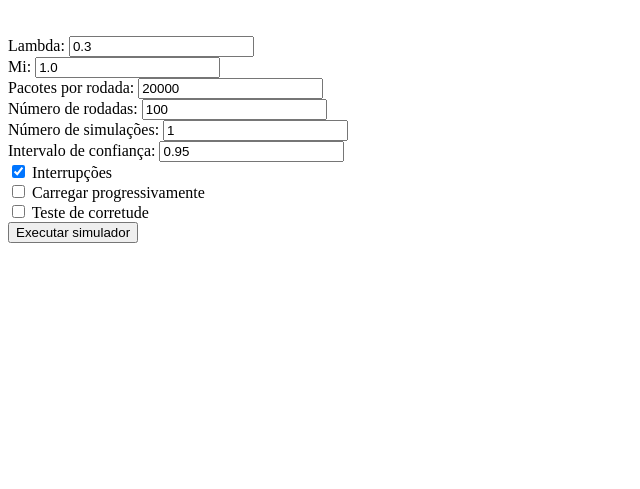
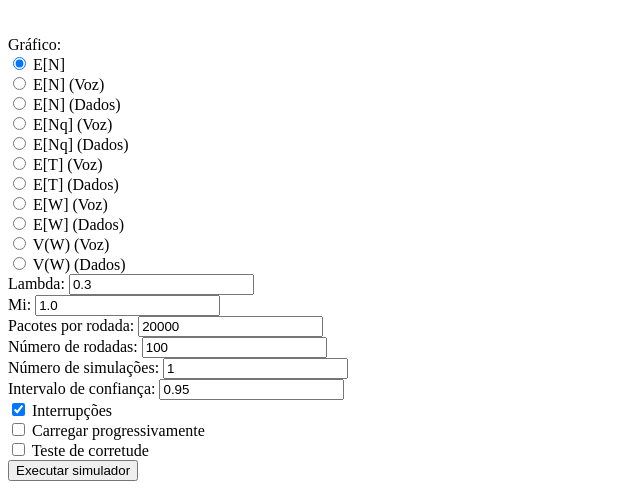
Before and after one commit to vitor251093/SimuladorAD.2018-1, a Flask app: page / in a window 1280 px wide. Shown: the part 482-971 px from the top of the page, without its empty margins (0-640 px from the left). Before the commit the page ends 725 px from the top, so only its background shows below. Run offline with Flask 2, Linux system fonts and the light colour scheme; parts of the project's set-up code (start-up, migrations or seed data) failed here and were passed over; some libraries are stand-ins or nearby versions.

Commit message:
Entrada de dados completada

```diff
--- a/simulador/templates/index.html
+++ b/simulador/templates/index.html
@@ -18,7 +18,20 @@
     </div>
     <br>
     <br>
-    <!--variavelDeSaida = int(request.args.get('variavel', default='1'))-->
+    <label>Gráfico:</label>
+    <form action="">
+        <input type="radio" name="variavel" value="1" checked> E[N]<br>
+        <input type="radio" name="variavel" value="2"> E[N] (Voz)<br>
+        <input type="radio" name="variavel" value="3"> E[N] (Dados)<br>
+        <input type="radio" name="variavel" value="4"> E[Nq] (Voz)<br>
+        <input type="radio" name="variavel" value="5"> E[Nq] (Dados)<br>
+        <input type="radio" name="variavel" value="6"> E[T] (Voz)<br>
+        <input type="radio" name="variavel" value="7"> E[T] (Dados)<br>
+        <input type="radio" name="variavel" value="8"> E[W] (Voz)<br>
+        <input type="radio" name="variavel" value="9"> E[W] (Dados)<br>
+        <input type="radio" name="variavel" value="10"> V(W) (Voz)<br>
+        <input type="radio" name="variavel" value="11"> V(W) (Dados)
+    </form>
     <label>Lambda:</label> <input type="text" id="lambda" value="0.3"/><br>
     <label>Mi:</label> <input type="text" id="mi" value="1.0"/><br>
     <label>Pacotes por rodada:</label> <input type="text" id="pacotesporrodada" value="20000"/><br>
@@ -112,6 +125,15 @@
 
 
         document.getElementById('runSimulator').addEventListener('click', function () {
+            var lambda = document.getElementById("lambda").value;
+            var mi = document.getElementById("mi").value;
+            var pacotesporrodada = document.getElementById("pacotesporrodada").value;
+            var rodadas = document.getElementById("rodadas").value;
+            var simulacoes = document.getElementById("simulacoes").value;
+            var confianca = document.getElementById("confianca").value;
+
+            var teste = document.getElementById("teste").checked;
+            var interrupcoes = document.getElementById("interrupcoes").checked;
             var progressiveLoad = document.getElementById("progressiveLoad").checked;
 
             config.data.labels = [];
@@ -129,9 +151,25 @@
             var loadNextCsvTime = 20;
             var reloadViewTime = 1000;
 
-            var args = {progressivo: progressiveLoad.toString(),
-                        rodadas: '1',
-                        pacotesporrodada: '100'};
+            var variavelAtiva = '1';
+            var variavelRadios = document.getElementsByName('variavel');
+            for (var i = 0, length = variavelRadios.length; i < length; i++) {
+                if (variavelRadios[i].checked) {
+                    variavelAtiva = variavelRadios[i].value;
+                    break;
+                }
+            }
+
+            var args = {lambda: lambda,
+                        mi: mi,
+                        pacotesporrodada: pacotesporrodada,
+                        rodadas: rodadas,
+                        simulacoes: simulacoes,
+                        progressivo: progressiveLoad.toString(),
+                        interrupcoes: interrupcoes,
+                        teste: teste,
+                        variavel: variavelAtiva,
+                        confianca: confianca};
             var argsArray = [];
             var argKeys = Object.keys(args);
             for (var index = 0; index < argKeys.length; index++) {
```
